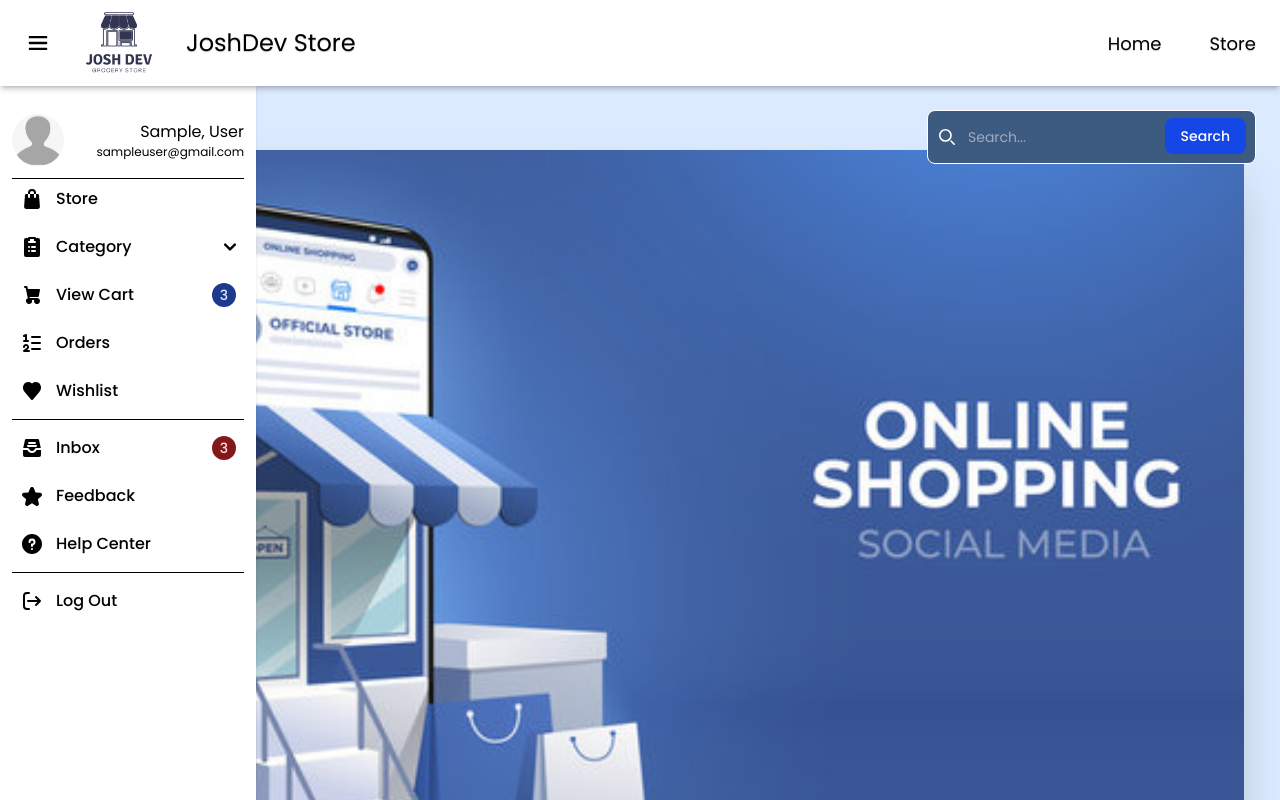
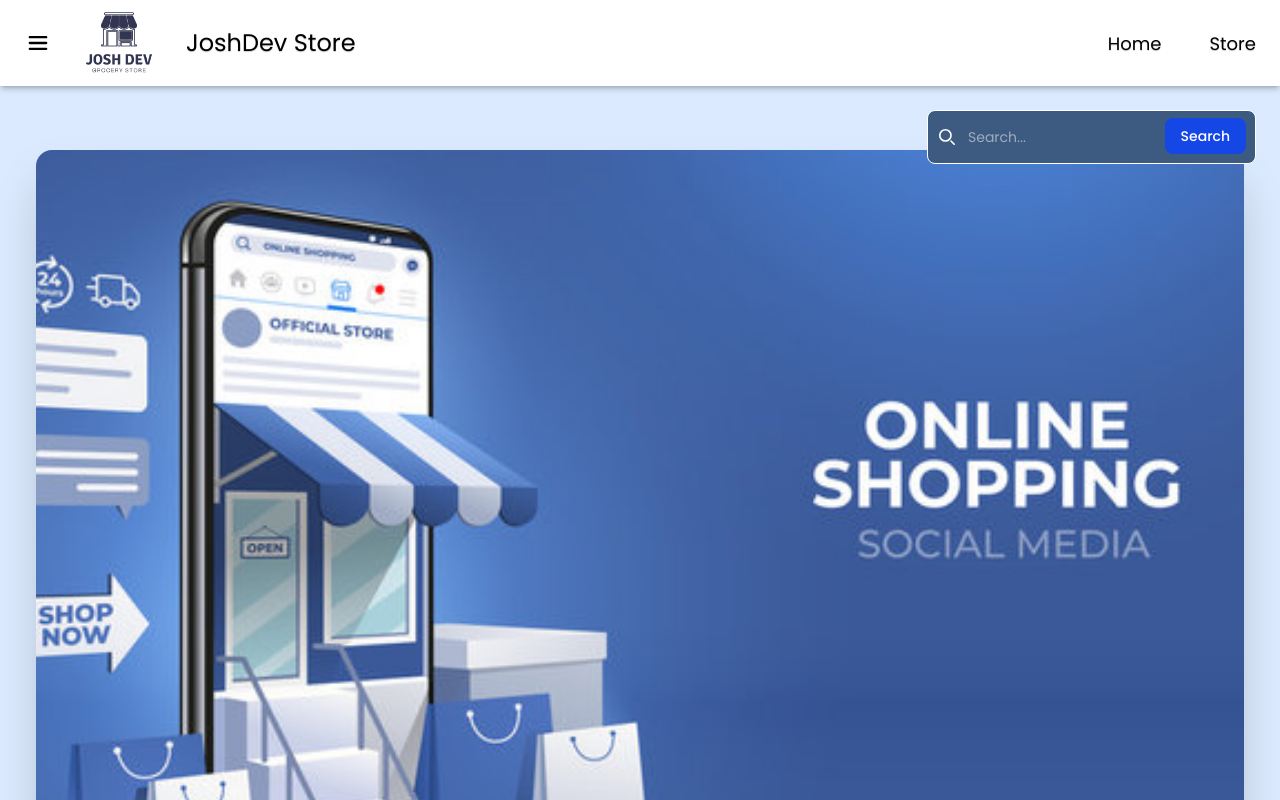
Before and after one commit to jozhuaZ/OnlineStore, a React (Vite) app: page /pages/StorePage in a window 1280 px wide. Shown: the top 800 px of the page. Built offline with nearby package versions, Linux system fonts and the light colour scheme; no server answers.

Commit message:
changed initial value of openMenu to false

```diff
--- a/src/HeaderSidebar/HeaderSideBar.jsx
+++ b/src/HeaderSidebar/HeaderSideBar.jsx
@@ -4,7 +4,7 @@ import SideBar from "./SideBar";
 import HeaderNav from "./HeaderNav";
 
 const HeaderSideBar = () => {
-    const [openMenu, setOpenMenu] = useState(true);
+    const [openMenu, setOpenMenu] = useState(false);
 
     return (
         <MenuContext.Provider value={{ openMenu, setOpenMenu }}>
```
